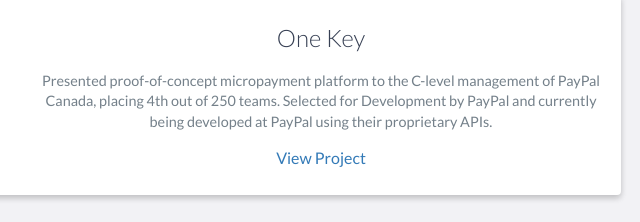
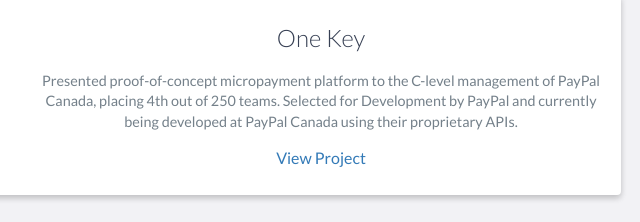
Before and after one commit to kvptkr/kvptkr.github.io, a website: page index.html in a window 1280 px wide. Shown: the part 1463-1685 px from the top of the page, 469-1109 px from the left. Drawn offline with nearby package versions, Linux system fonts and the light colour scheme.

Commit message:
word tweaks

```diff
--- a/index.html
+++ b/index.html
@@ -105,7 +105,7 @@
                     <div class="project-info">
                         <h3>One Key</h3>
                         <p>
-                            Presented proof-of-concept micropayment platform to the C-level management of PayPal Canada, placing 4th out of 250 teams. Selected for Development by PayPal and currently being developed at PayPal using their proprietary APIs.
+                            Presented proof-of-concept micropayment platform to the C-level management of PayPal Canada, placing 4th out of 250 teams. Selected for Development by PayPal and currently being developed at PayPal Canada using their proprietary APIs.
                         </p>
                         <a href="https://docs.google.com/presentation/d/197EoPvyAjnmQcU-7N_V1k-H9CBkAcDyTOBUWHNj-LRY/edit?usp=sharing">View Project</a>
                     </div>
```
